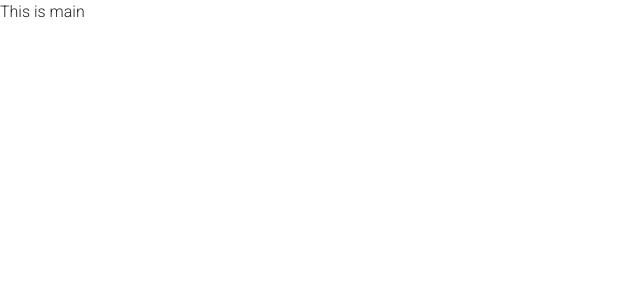
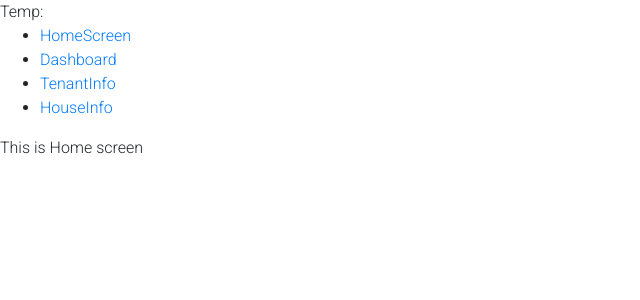
Before and after one commit to prince7475/real-estate-managment, a React (Create React App) app: page / in a window 1280 px wide. Shown: the top 300 px of the page, without its empty margins (0-640 px from the left). Built offline with nearby package versions, Linux system fonts and the light colour scheme.

Commit message:
added routes

```diff
--- a/package.json
+++ b/package.json
@@ -7,8 +7,9 @@
     "mdbreact": "./mdbreact-4.25.4.tgz",
     "react": "^16.12.0",
     "react-dom": "^16.12.0",
-    "react-scripts": "3.4.0",
-    "react-router-dom": "^5.1.2"
+    "react-router": "^5.1.2",
+    "react-router-dom": "^5.1.2",
+    "react-scripts": "3.4.0"
   },
   "scripts": {
     "start": "react-scripts start",
--- a/src/components/Main.js
+++ b/src/components/Main.js
@@ -1,10 +1,42 @@
 import React, { Component } from 'react'
+import {BrowserRouter as Router, Switch, Route, Link} from "react-router-dom"
+import DashBoard from './Pages/DashBoard'
+import HomeScreen from './Pages/HomeScreen'
+import TenantInfo from './Pages/TenantInfo'
+import HouseInfo from './Pages/HouseInfo'
 
 export default class Main extends Component {
     render() {
         return (
             <div>
-                This is main
+                <Router>
+                    <div>
+                        Temp:
+                        <ul>
+                            <li>
+                                <Link to='/'>HomeScreen</Link>
+                            </li>
+                            <li>
+                                <Link to='/dashboard'>Dashboard</Link>
+                            </li>
+                            <li>
+                                <Link to='/tenantInfo'>TenantInfo</Link>
+                            </li>
+                            <li>
+                                <Link to='/houseInfo'>HouseInfo</Link>
+                            </li>
+                        </ul>
+                    </div>
+
+
+
+                    <Switch>
+                        <Route exact path='/' component={HomeScreen}/>
+                        <Route exact path='/dashboard' component={DashBoard}/>
+                        <Route exact path='/tenantInfo' component={TenantInfo}/>
+                        <Route exact path='/houseInfo' component={HouseInfo}/>
+                    </Switch>
+                </Router>
             </div>
         )
     }
```
